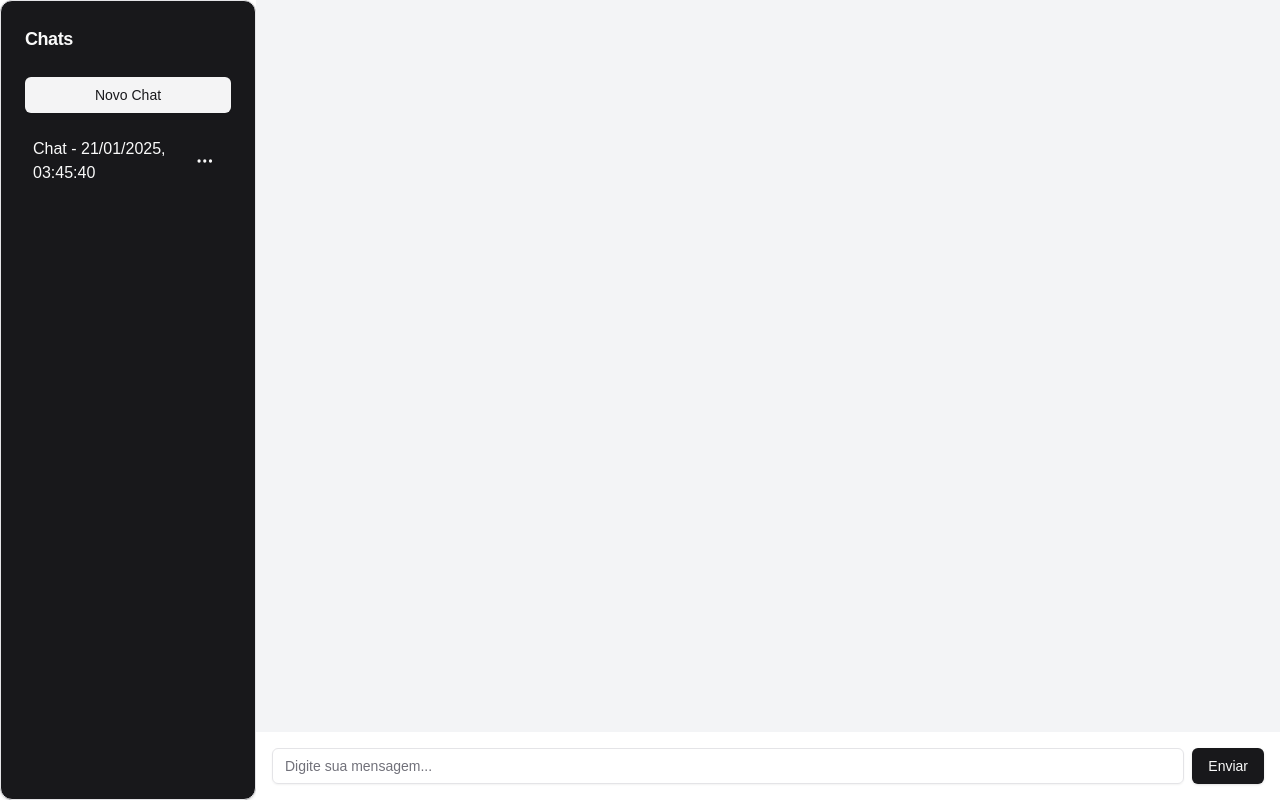
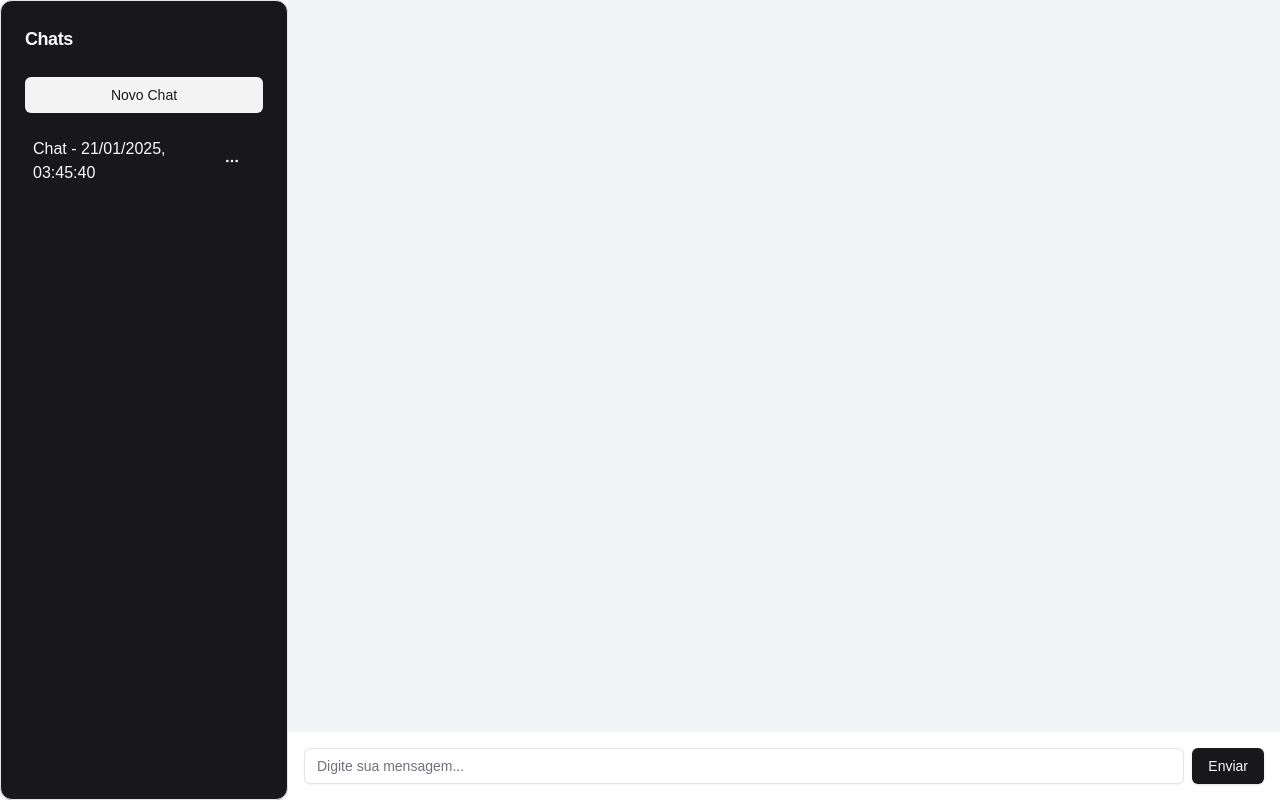
Before and after one commit to viniciusnreno/chat-interativo-tech4humans, a Next.js app: page / in a window 1280 px wide. Both pictures are taken after a click on the button "Novo Chat". Built offline with nearby package versions, Linux system fonts and the light colour scheme.

Commit message:
ajuste css e refatoração do sidebar

```diff
--- a/app/globals.css
+++ b/app/globals.css
@@ -78,5 +78,4 @@ body {
 ::-webkit-scrollbar-thumb {
   @apply bg-secondary;
   border-radius: 5px;
-  height: 100px;
 }
--- /dev/null
+++ b/components/chat/chat-item.tsx
@@ -0,0 +1,53 @@
+import React from "react";
+import {
+  DropdownMenu,
+  DropdownMenuContent,
+  DropdownMenuItem,
+  DropdownMenuTrigger,
+} from "@/components/ui/dropdown-menu";
+import { Button } from "@/components/ui/button";
+import { Ellipsis, Pencil, Trash } from "lucide-react";
+
+interface ChatItemProps {
+  chatId: string;
+  onSelect: (chatId: string) => void;
+  onEdit: (chatId: string) => void;
+  onRemove: (chatId: string) => void;
+}
+
+const ChatItem: React.FC<ChatItemProps> = ({
+  chatId,
+  onSelect,
+  onEdit,
+  onRemove,
+}) => {
+  return (
+    <div
+      key={chatId}
+      className="flex cursor-pointer items-center justify-between rounded-md p-2 hover:bg-gray-700"
+    >
+      <span className="flex-grow" onClick={() => onSelect(chatId)}>
+        {chatId}
+      </span>
+      <DropdownMenu>
+        <DropdownMenuTrigger asChild>
+          <Button variant="ghost" size="icon" className="me-2">
+            <Ellipsis />
+          </Button>
+        </DropdownMenuTrigger>
+        <DropdownMenuContent>
+          <DropdownMenuItem onClick={() => onEdit(chatId)}>
+            <Pencil />
+            Renomear
+          </DropdownMenuItem>
+          <DropdownMenuItem onClick={() => onRemove(chatId)}>
+            <Trash className="text-red-500" />
+            Remover
+          </DropdownMenuItem>
+        </DropdownMenuContent>
+      </DropdownMenu>
+    </div>
+  );
+};
+
+export default ChatItem;
--- a/components/chat/sidebar.tsx
+++ b/components/chat/sidebar.tsx
@@ -8,15 +8,9 @@ import {
   removeChat,
   updateChat,
 } from "@/utils/localStorage";
-import {
-  DropdownMenu,
-  DropdownMenuContent,
-  DropdownMenuItem,
-  DropdownMenuTrigger,
-} from "@/components/ui/dropdown-menu";
-import { Ellipsis, Pencil, Trash } from "lucide-react";
 import EditChatDialog from "@/components/chat/edit-dialog";
 import { Message } from "@/types/chat";
+import ChatItem from "@/components/chat/chat-item";
 
 interface SidebarProps {
   onChatSelect: (chatId: string) => void;
@@ -39,7 +33,7 @@ const Sidebar: React.FC<SidebarProps> = ({ onChatSelect }) => {
       timeStyle: "medium",
     });
     const newChatId = `Chat - ${formattedDate}`;
-    const newChats = { ...chats, [newChatId]: [] };
+    const newChats = { [newChatId]: [], ...chats };
     setChats(newChats);
     saveChats(newChats);
     onChatSelect(newChatId);
@@ -60,7 +54,7 @@ const Sidebar: React.FC<SidebarProps> = ({ onChatSelect }) => {
   };
 
   return (
-    <Card className="h-screen w-64 bg-primary text-primary-foreground transition-colors">
+    <Card className="h-screen w-72 bg-primary text-primary-foreground transition-colors">
       <CardHeader>
         <CardTitle className="text-lg">Chats</CardTitle>
       </CardHeader>
@@ -74,29 +68,13 @@ const Sidebar: React.FC<SidebarProps> = ({ onChatSelect }) => {
         </Button>
         <div className="max-h-[calc(100vh-10rem)] space-y-2 overflow-y-auto">
           {Object.keys(chats).map((chatId) => (
-            <div
+            <ChatItem
               key={chatId}
-              className="flex cursor-pointer items-center justify-between rounded-md p-2 hover:bg-gray-700"
-            >
-              <span className="flex-grow" onClick={() => onChatSelect(chatId)}>
-                {chatId}
-              </span>
-              <DropdownMenu>
-                <DropdownMenuTrigger asChild>
-                  <Ellipsis className="me-2" />
-                </DropdownMenuTrigger>
-                <DropdownMenuContent>
-                  <DropdownMenuItem onClick={() => setSelectedChatId(chatId)}>
-                    <Pencil />
-                    Renomear
-                  </DropdownMenuItem>
-                  <DropdownMenuItem onClick={() => handleRemoveChat(chatId)}>
-                    <Trash className="text-red-500" />
-                    Remover
-                  </DropdownMenuItem>
-                </DropdownMenuContent>
-              </DropdownMenu>
-            </div>
+              chatId={chatId}
+              onSelect={onChatSelect}
+              onEdit={() => setSelectedChatId(chatId)}
+              onRemove={handleRemoveChat}
+            />
           ))}
         </div>
       </CardContent>
--- a/components/ui/button.tsx
+++ b/components/ui/button.tsx
@@ -24,7 +24,7 @@ const buttonVariants = cva(
         default: "h-9 px-4 py-2",
         sm: "h-8 rounded-md px-3 text-xs",
         lg: "h-10 rounded-md px-8",
-        icon: "h-9 w-9",
+        icon: "h-6 w-8 py-0",
       },
     },
     defaultVariants: {
@@ -37,7 +37,7 @@ const buttonVariants = cva(
 export interface ButtonProps
   extends React.ButtonHTMLAttributes<HTMLButtonElement>,
     VariantProps<typeof buttonVariants> {
-  asChild?: boolean
+  asChild?: boolean;
 }
 
 const Button = React.forwardRef<HTMLButtonElement, ButtonProps>(
--- a/utils/localStorage.ts
+++ b/utils/localStorage.ts
@@ -1,19 +1,49 @@
 import { Message } from "@/types/chat";
 
-const isBrowser = typeof window !== "undefined";
-
+// criar chat
 export function saveChats(chats: { [key: string]: Message[] }) {
   window.localStorage.setItem("chats", JSON.stringify(chats));
 }
 
+// obter chat
 export function getChats(): { [key: string]: Message[] } {
-  if (!isBrowser) return {};
   const data = window.localStorage.getItem("chats");
   return data ? JSON.parse(data) : {};
 }
 
+// remover chat
+export function removeChat(chatId: string) {
+  const chats = getChats();
+  delete chats[chatId];
+  saveChats(chats);
+}
+
+// atualizar chat
+export function updateChat(oldChatId: string, newChatId: string) {
+  const chats = getChats();
+  if (chats[oldChatId]) {
+    const updatedChats = {
+      [newChatId]: chats[oldChatId],
+      ...Object.keys(chats)
+        .filter((key) => key !== oldChatId)
+        .reduce(
+          (obj, key) => {
+            obj[key] = chats[key];
+            return obj;
+          },
+          {} as { [key: string]: Message[] }
+        ),
+    };
+
+    // Salvar os chats reorganizados
+    saveChats(updatedChats);
+  }
+}
+
+// enviar e receber mensagens
 export function saveMessage(chatId: string, value: Message) {
   const chats = getChats();
+  console.log(chats);
   const updatedChat = [...(chats[chatId] || []), value];
   chats[chatId] = updatedChat;
   saveChats(chats);
@@ -22,20 +52,4 @@ export function saveMessage(chatId: string, value: Message) {
 export function getMessages(chatId: string): Message[] {
   const chats = getChats();
   return chats[chatId] || [];
-
-  return [];
 }
-export function removeChat(chatId: string) {
-  const chats = getChats();
-  delete chats[chatId];
-  saveChats(chats);
-}
-
-export function updateChat(oldChatId: string, newChatId: string) {
-  const chats = getChats();
-  if (chats[oldChatId]) {
-    chats[newChatId] = chats[oldChatId];
-    delete chats[oldChatId];
-    saveChats(chats);
-  }
-}
```
Also changed, not shown: components/chat/edit-dialog.tsx (+12 -2 lines).
